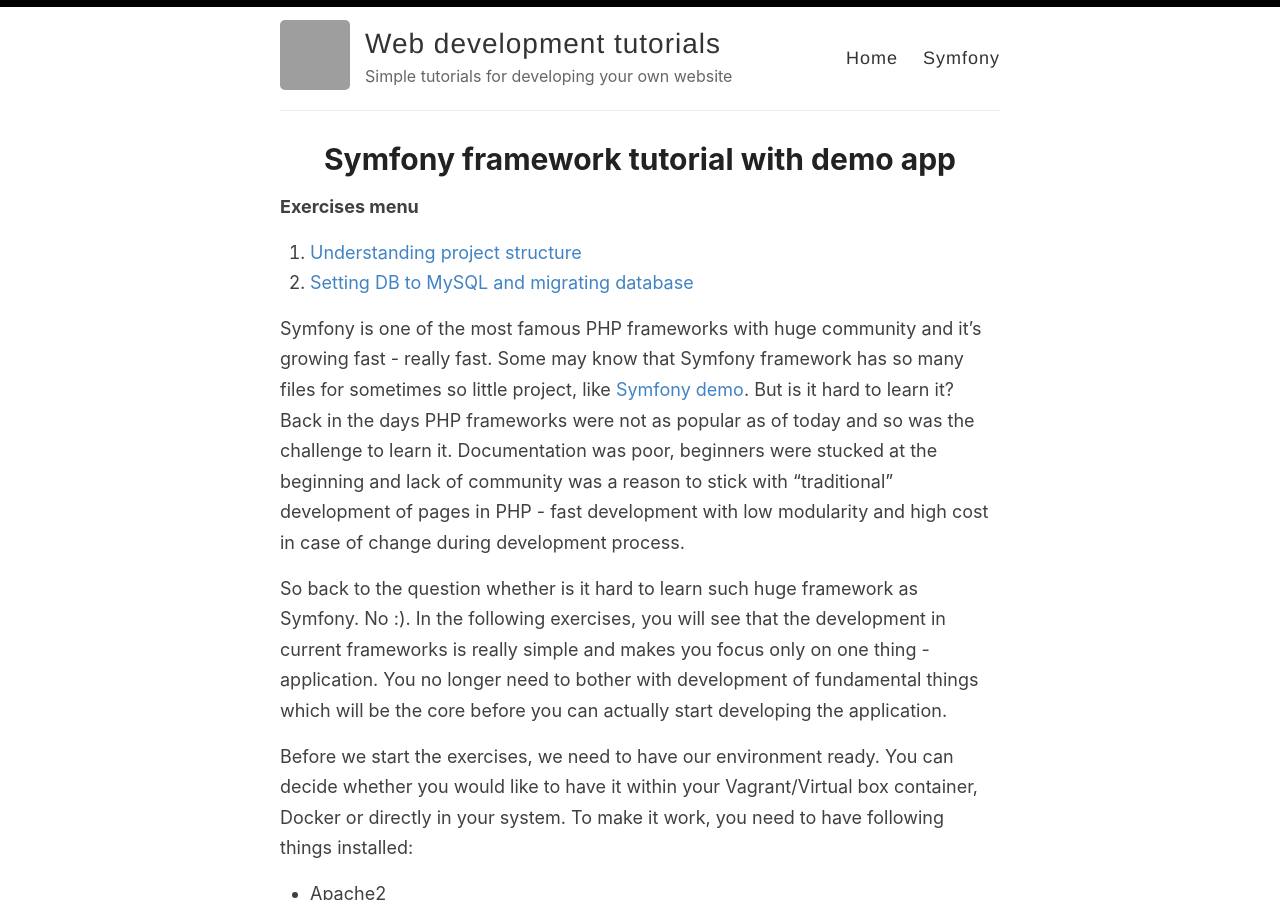
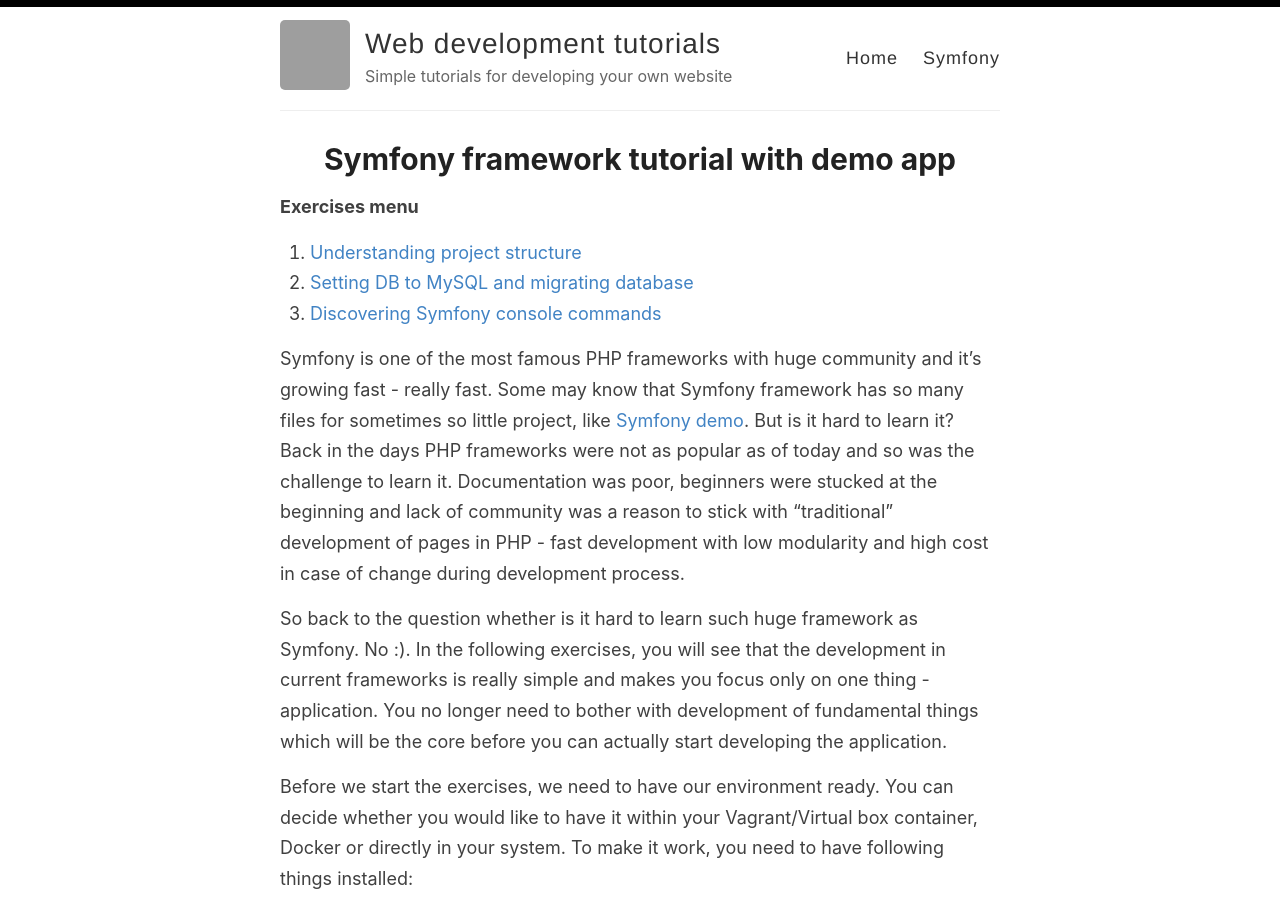
Before and after one commit to Lkopo/lkopo.github.io, a Jekyll site: the page built from _pages/symfony.md, in a window 1280 px wide and 900 px high. Built offline with Jekyll 4.4.1, drawn with Linux system fonts in a browser that asks for light colours; grey boxes are pictures that could not be loaded.

Commit message:
Update symfony.md

```diff
--- a/_pages/symfony.md
+++ b/_pages/symfony.md
@@ -7,6 +7,7 @@ permalink: /tutorial/symfony
 **Exercises menu**
 1. [Understanding project structure](/tutorial/symfony/01-understanding-project-structure)
 2. [Setting DB to MySQL and migrating database](/tutorial/symfony/02-setting-db-to-mysql-and-migrating-database)
+3. [Discovering Symfony console commands](/tutorial/symfony/03-discovering-symfony-console-commands)
 
 Symfony is one of the most famous PHP frameworks with huge community and it's growing fast - really fast. Some may know that Symfony framework has so many files for sometimes so little project, like [Symfony demo](https://github.com/symfony/demo). But is it hard to learn it? Back in the days PHP frameworks were not as popular as of today and so was the challenge to learn it. Documentation was poor, beginners were stucked at the beginning and lack of community was a reason to stick with "traditional" development of pages in PHP - fast development with low modularity and high cost in case of change during development process.
 
```
